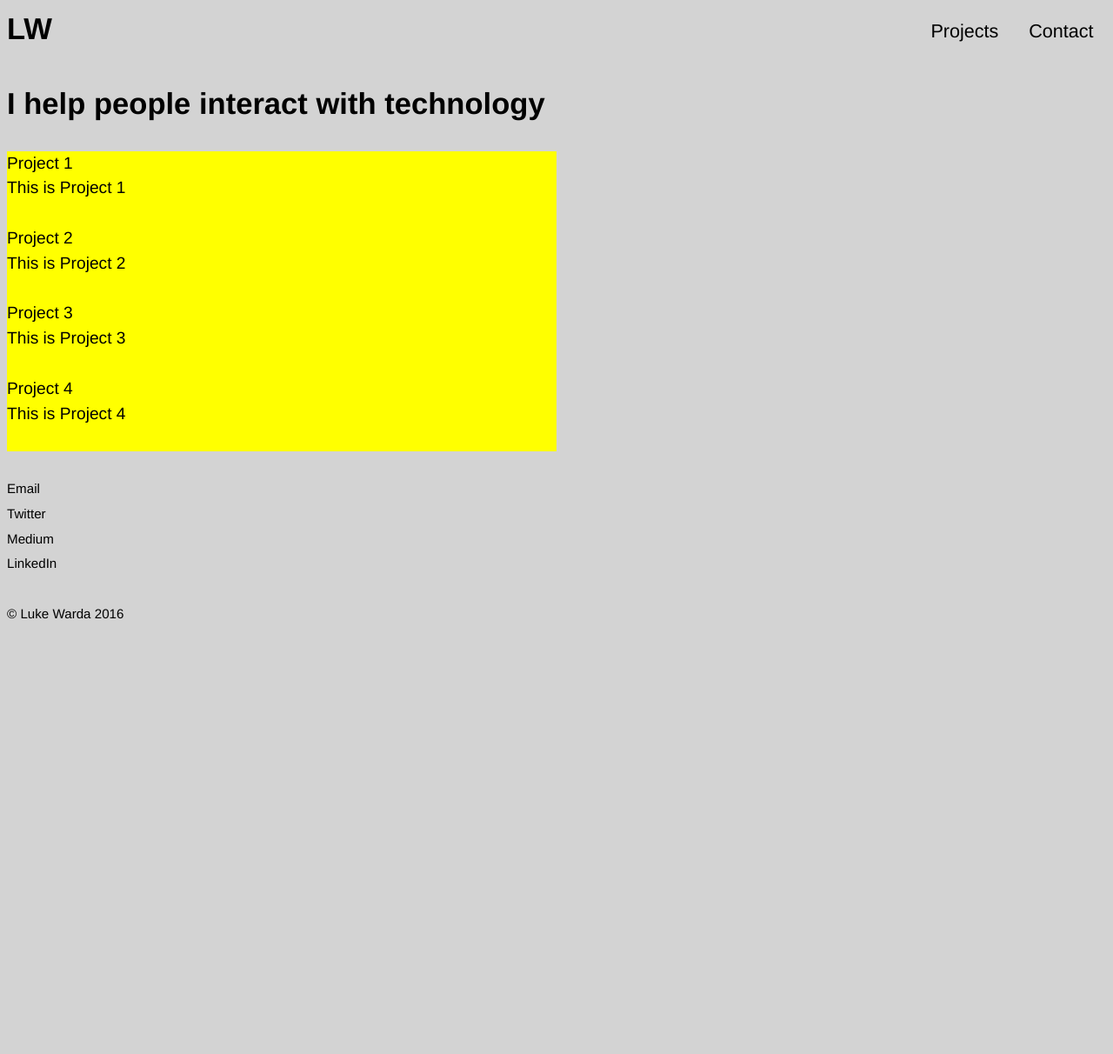
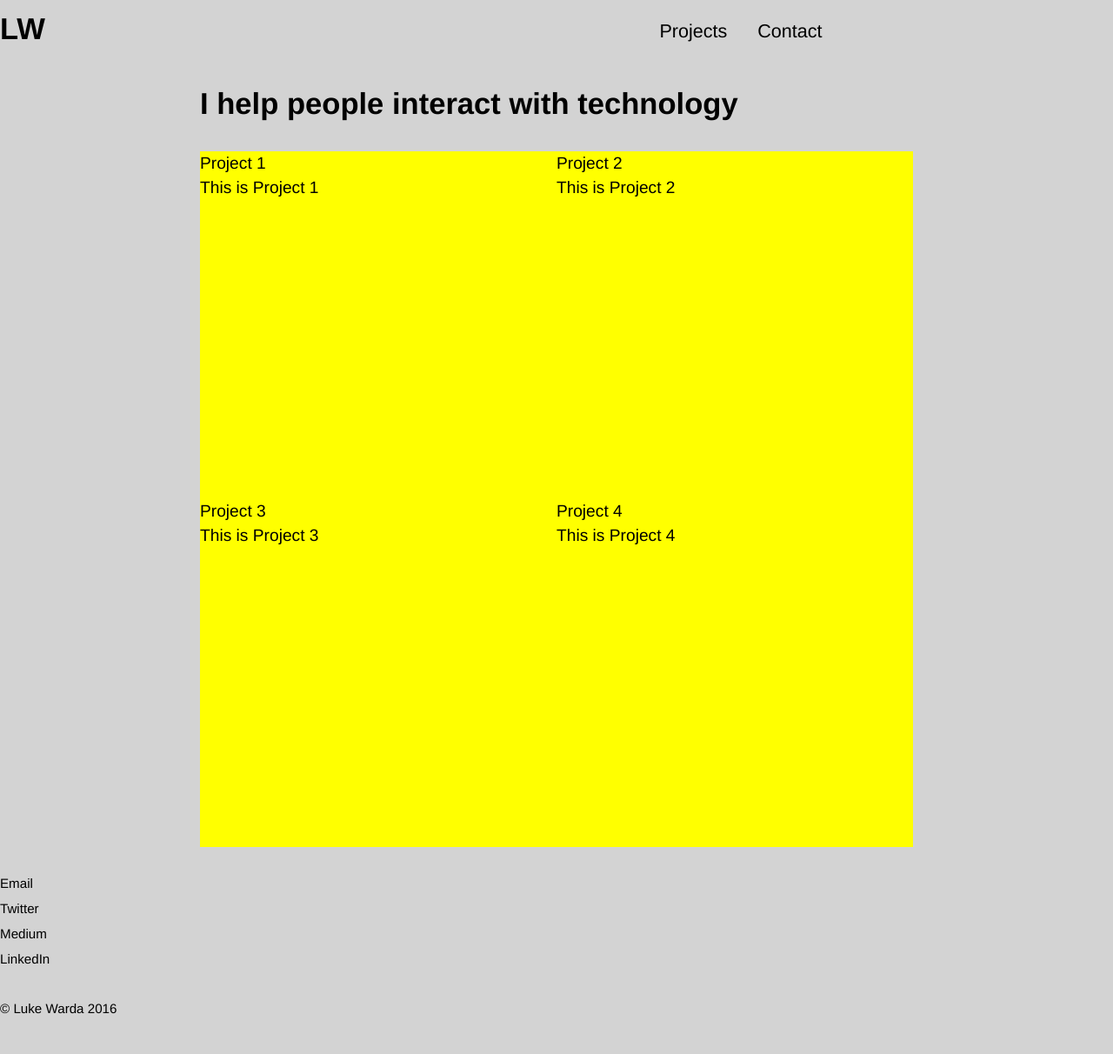
Before and after one commit to calingo/Luke-Warda-Portfolio, a Jekyll site: the page built from index.html, in a window 1280 px wide. Shown: the whole page at 87% size. Built offline with Jekyll 4.4.1, drawn with Linux system fonts in a browser that asks for light colours; before the commit the page ends 900 px from its top, so only the background shows below that.

Commit message:
a bit of styling

```diff
--- a/_layouts/default.html
+++ b/_layouts/default.html
@@ -1,4 +1,4 @@
-<!DOCTYPE html>
+ <!DOCTYPE html>
 <html lang="en-us">
 <head>
 	<meta chatset="utf-8">
@@ -11,7 +11,7 @@
 </head>
 <body>
 
-	<header class="masthead grid">
+	<header class="masthead grid header-max">
 	{% include nav.html %}
 
 	</header>
@@ -19,14 +19,7 @@
 		{{content}}
 
 
-<div class="PageNavigation">
-  {% if page.previous.url %}
-    <a class="prev" href="{{page.previous.url}}">&laquo; {{page.previous.title}}</a>
-  {% endif %}
-  {% if page.next.url %}
-    <a class="next" href="{{page.next.url}}">{{page.next.title}} &raquo;</a>
-  {% endif %}
-</div>
+
 
 	<footer class="footer micro">
 	 {% include footer.html %}
--- a/index.html
+++ b/index.html
@@ -1,11 +1,12 @@
 ---
 layout: default
 ---
-<div class="grid">
-<div class="banner unit">
+<div class="grid content-max margin-center">
+	<div class="banner unit unit-xs-1 unit-s-1 unit-m-1 unit-l-1">
 		<h1>I help people interact with technology</h1>
 	</div>
-<ul class="projects unit unit-xs-1 unit-s-1 unit-m-1 unit-l-1">
+	<section class="projects-wrapper">
+		<ul class="projects">
 			{% for project in site.pages %}
 				{% if project.type == 'project' %}
 					<li class="project unit unit-xs-1 unit-s-1 unit-m-1-2 unit-l-1-2">
@@ -15,4 +16,5 @@ layout: default
 				{% endif %}
 			{% endfor %}
 		</ul>
+	</section>
 </div>
```
Also changed, not shown: _includes/css/common.css (+23 -5 lines). Lines whose indentation alone changed are shown as unchanged.
